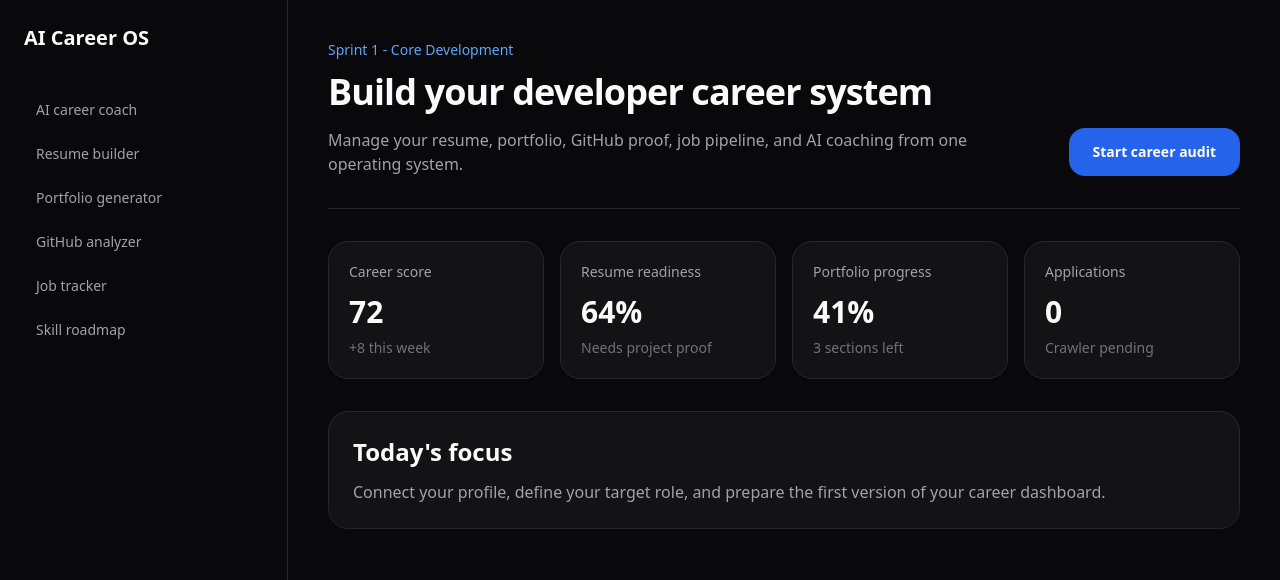
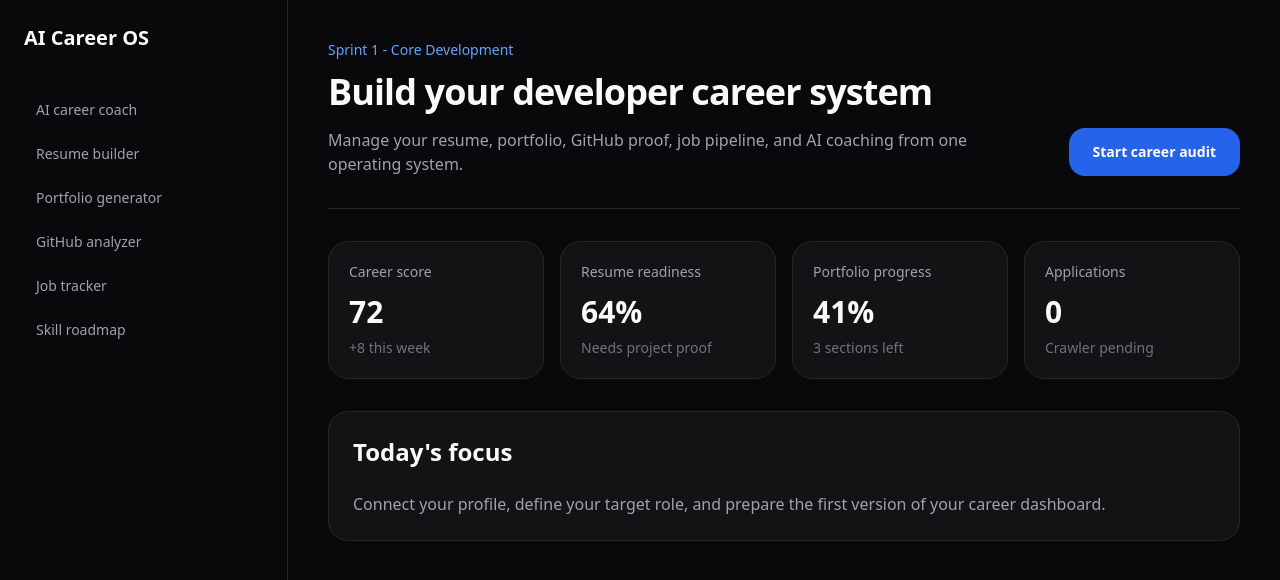
Before and after one commit to coding-jhj/AI-Career-OS, a Next.js app in the folder apps/web/: page / in a window 1280 px wide. Shown: the top 580 px of the page. Built offline with nearby package versions, Linux system fonts and the light colour scheme.

Commit message:
refactor(web): use shared card in today focus

```diff
--- a/apps/web/src/components/today-focus-card.tsx
+++ b/apps/web/src/components/today-focus-card.tsx
@@ -1,10 +1,16 @@
+import { Card, CardContent, CardHeader, CardTitle } from "@/components/ui/card";
+
 export function TodayFocusCard() {
   return (
-    <section className="mt-8 rounded-2xl border border-zinc-800 bg-zinc-900/70 p-6">
-      <h2 className="text-2xl font-semibold">Today&apos;s focus</h2>
-      <p className="mt-3 text-zinc-400">
-        Connect your profile, define your target role, and prepare the first version of your career dashboard.
-      </p>
-    </section>
+    <Card className="mt-8">
+      <CardHeader>
+        <CardTitle className="text-2xl">Today&apos;s focus</CardTitle>
+      </CardHeader>
+      <CardContent>
+        <p className="text-zinc-400">
+          Connect your profile, define your target role, and prepare the first version of your career dashboard.
+        </p>
+      </CardContent>
+    </Card>
   );
 }
```
